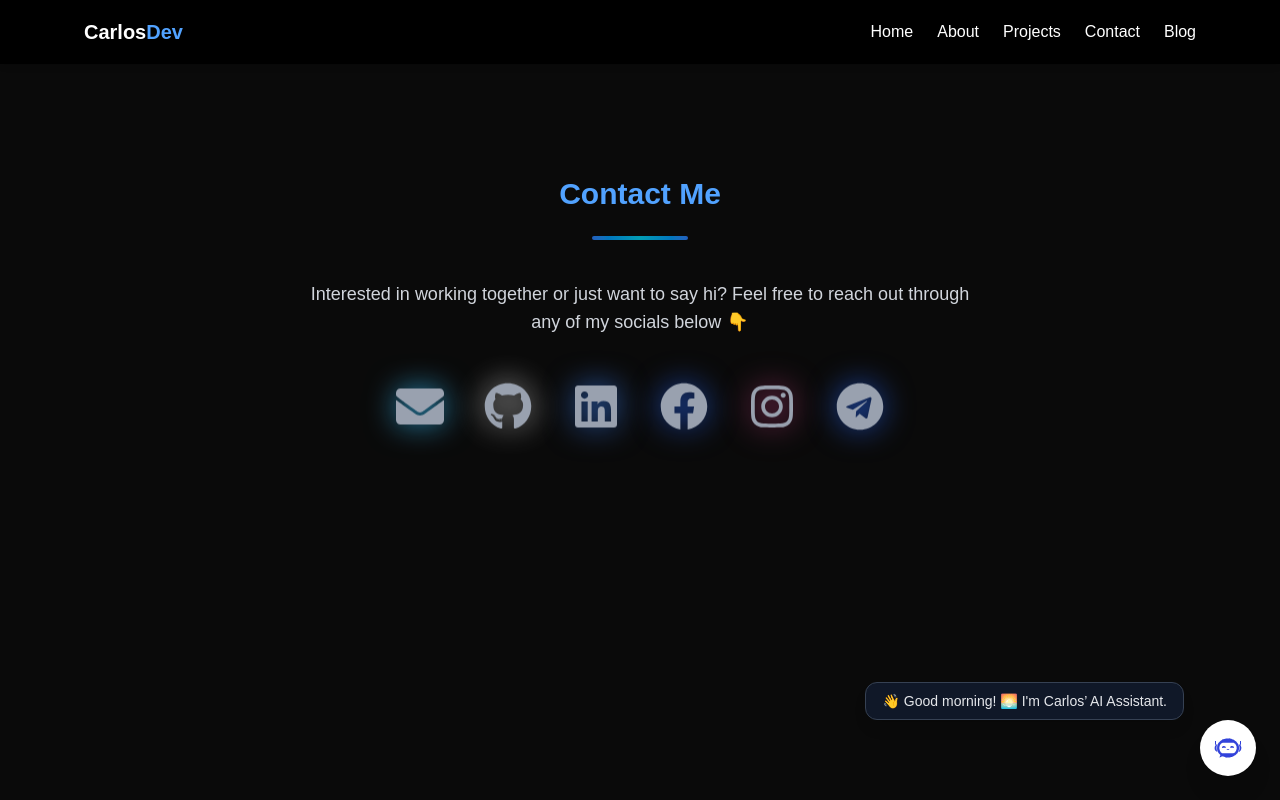
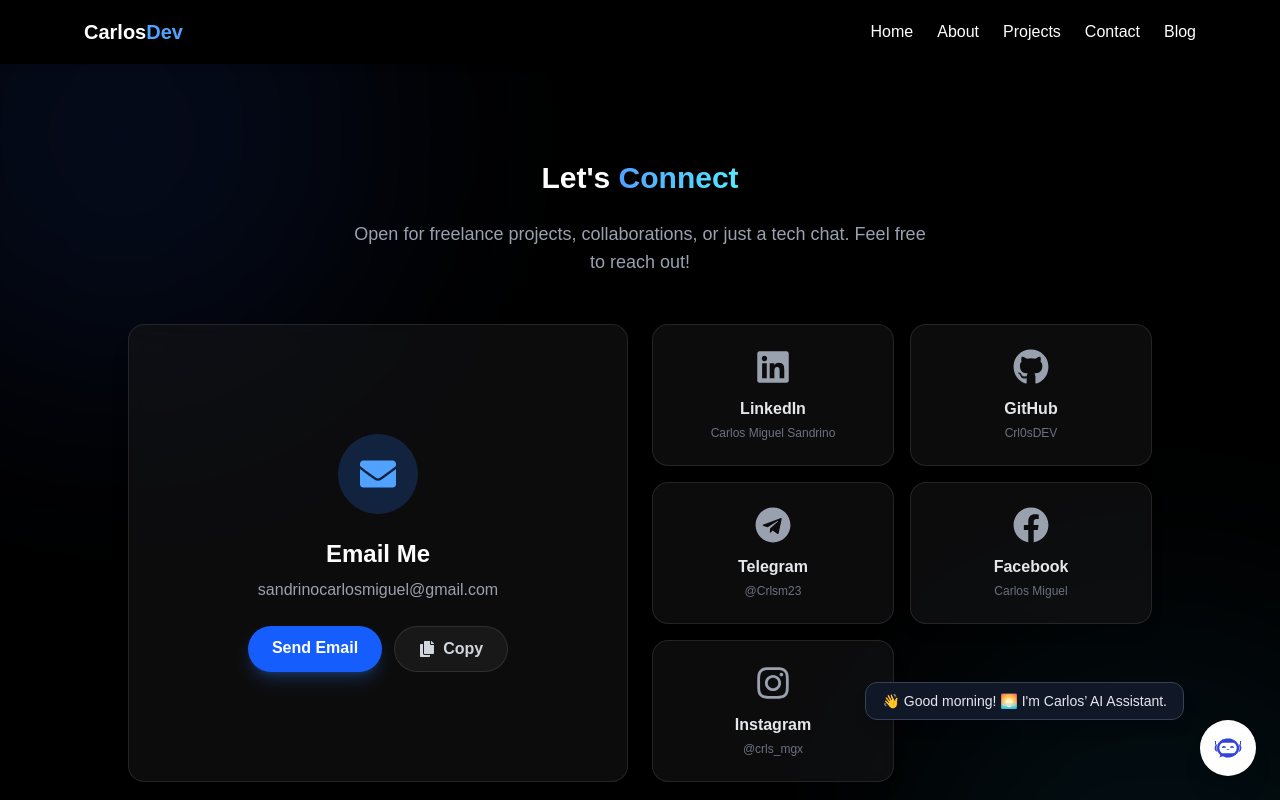
Before and after one commit to Crl0sDEV/Latest-Portfolio-V1, a Next.js app: page /contact in a window 1280 px wide. Shown: the top 800 px of the page. Built offline with nearby package versions, Linux system fonts and the light colour scheme.

Commit message:
Improve UI/UX for Contact page

```diff
--- a/src/app/contact/page.js
+++ b/src/app/contact/page.js
@@ -1,12 +1,6 @@
 import Reveal from "../../components/Reveal";
-import {
-  FaGithub,
-  FaFacebook,
-  FaLinkedin,
-  FaEnvelope,
-  FaInstagram,
-  FaTelegram,
-} from "react-icons/fa";
+import EmailCard from "../../components/EmailCard";
+import SocialLinks from "../../components/SocialLinks";
 
 export const metadata = {
   title: "Contact Me | Carlos Miguel Sandrino",
@@ -15,96 +9,38 @@ export const metadata = {
 
 export default function Contact() {
   return (
-    <section className="relative max-w-5xl mx-auto py-28 px-6 text-center overflow-hidden">
-      {/* Subtle gradient background glow */}
-      <div  />
+    <section className="relative w-full min-h-screen py-24 px-4 md:px-8 bg-black text-white flex flex-col items-center overflow-hidden">
 
+      {/* Background Ambience */}
+      <div className="absolute top-[-20%] left-[-10%] w-[500px] h-[500px] bg-blue-900/20 rounded-full blur-[120px] pointer-events-none" />
+      <div className="absolute bottom-[-20%] right-[-10%] w-[500px] h-[500px] bg-cyan-900/20 rounded-full blur-[120px] pointer-events-none" />
+
+      {/* Header Text */}
+      <div className="relative z-10 text-center mb-12">
         <Reveal>
-        <h1 className="text-3xl font-bold mb-6 text-blue-400">
-          Contact Me
+          <h1 className="text-3xl font-bold mb-6">
+            Let&apos;s <span className="text-transparent bg-clip-text bg-linear-to-r from-blue-400 to-cyan-300">Connect</span>
           </h1>
         </Reveal>
 
-      {/* Animated underline */}
         <Reveal delay={0.2}>
-        <div className="w-24 h-1 mx-auto mb-10 bg-linear-to-r from-blue-500 via-cyan-400 to-blue-500 rounded-full animate-pulse"></div>
-      </Reveal>
-
-      <Reveal delay={0.3}>
-        <p className="text-gray-300 mb-12 max-w-2xl mx-auto text-lg">
-          Interested in working together or just want to say hi?
-          Feel free to reach out through any of my socials below 👇
+          <p className="text-gray-400 text-lg max-w-xl mx-auto">
+            Open for freelance projects, collaborations, or just a tech chat.
+            Feel free to reach out!
           </p>
         </Reveal>
+      </div>
 
-      <Reveal delay={0.5}>
-        <div className="flex flex-wrap justify-center gap-10 text-gray-400">
-          {/* Email */}
-          <a
-            href="mailto:sandrinocarlosmiguel@gmail.com"
-            className="text-5xl hover:text-blue-400 transition transform hover:scale-125 drop-shadow-[0_0_15px_rgba(56,189,248,0.7)] animate-float"
-            title="Email"
-          >
-            <FaEnvelope />
-          </a>
+      {/* Main Grid Content */}
+      <div className="w-full max-w-5xl grid grid-cols-1 md:grid-cols-2 gap-6 relative z-10 pb-20">
 
-          {/* GitHub */}
-          <a
-            href="https://github.com/Crl0sDEV"
-            target="_blank"
-            rel="noopener noreferrer"
-            className="text-5xl hover:text-white transition transform hover:scale-125 drop-shadow-[0_0_15px_rgba(255,255,255,0.7)] animate-float delay-200"
-            title="GitHub"
-          >
-            <FaGithub />
-          </a>
+        {/* Left Side: Email Card */}
+        <EmailCard email="sandrinocarlosmiguel@gmail.com" />
 
-          {/* LinkedIn */}
-          <a
-            href="https://www.linkedin.com/in/sandrino-carlos-miguel"
-            target="_blank"
-            rel="noopener noreferrer"
-            className="text-5xl hover:text-blue-500 transition transform hover:scale-125 drop-shadow-[0_0_15px_rgba(59,130,246,0.7)] animate-float delay-400"
-            title="LinkedIn"
-          >
-            <FaLinkedin />
-          </a>
-
-          {/* Facebook */}
-          <a
-            href="https://www.facebook.com/KreizzyCarl"
-            target="_blank"
-            rel="noopener noreferrer"
-            className="text-5xl hover:text-blue-600 transition transform hover:scale-125 drop-shadow-[0_0_15px_rgba(37,99,235,0.7)] animate-float delay-600"
-            title="Facebook"
-          >
-            <FaFacebook />
-          </a>
-
-          {/* Instagram */}
-          <a
-            href="https://www.instagram.com/crls_mgx"
-            target="_blank"
-            rel="noopener noreferrer"
-            className="text-5xl hover:text-pink-500 transition transform hover:scale-125 drop-shadow-[0_0_15px_rgba(236,72,153,0.7)] animate-float delay-800"
-            title="Instagram"
-          >
-            <FaInstagram />
-          </a>
-          {/* Telegram */}
-          <a
-            href="https://t.me/Crlsm23"
-            target="_blank"
-            rel="noopener noreferrer"
-            className="text-5xl hover:text-blue-600 transition transform hover:scale-125 drop-shadow-[0_0_15px_rgba(37,99,235,0.7)] animate-float delay-600"
-            title="Facebook"
-          >
-            <FaTelegram />
-          </a>
+        {/* Right Side: Social Links Grid */}
+        <SocialLinks />
 
       </div>
-      </Reveal>
-
     </section>
   );
 }
--- /dev/null
+++ b/src/components/EmailCard.jsx
@@ -0,0 +1,51 @@
+"use client";
+
+import { useState } from "react";
+import { FaEnvelope, FaCopy, FaCheck } from "react-icons/fa";
+import Reveal from "./Reveal";
+
+export default function EmailCard({ email }) {
+  const [copied, setCopied] = useState(false);
+
+  const handleCopy = () => {
+    navigator.clipboard.writeText(email);
+    setCopied(true);
+    setTimeout(() => setCopied(false), 2000);
+  };
+
+  return (
+    <Reveal delay={0.3}>
+      <div className="h-full bg-zinc-900/50 backdrop-blur-md border border-white/10 p-8 rounded-2xl flex flex-col justify-center items-center text-center shadow-xl relative overflow-hidden group">
+
+        <div className="absolute inset-0 bg-linear-to-br from-blue-500/10 to-transparent opacity-0 group-hover:opacity-100 transition-opacity duration-500 pointer-events-none" />
+
+        <div className="relative z-10 flex flex-col items-center w-full">
+            <div className="w-20 h-20 bg-blue-500/20 rounded-full flex items-center justify-center text-blue-400 text-4xl mb-6 group-hover:scale-110 transition-transform duration-300">
+            <FaEnvelope />
+            </div>
+
+            <h3 className="text-2xl font-bold text-white mb-2">Email Me</h3>
+            <p className="text-gray-400 mb-6 text-sm md:text-base break-all">
+            {email}
+            </p>
+
+            <div className="flex gap-3 flex-wrap justify-center w-full">
+            <a
+                href={`mailto:${email}`}
+                className="cursor-pointer px-6 py-2.5 bg-blue-600 hover:bg-blue-500 text-white font-semibold rounded-full transition-all shadow-lg shadow-blue-500/25 active:scale-95"
+            >
+                Send Email
+            </a>
+            <button
+                onClick={handleCopy}
+                className="cursor-pointer px-6 py-2.5 bg-white/5 hover:bg-white/10 border border-white/10 text-gray-300 font-semibold rounded-full transition-all flex items-center gap-2 active:scale-95"
+            >
+                {copied ? <FaCheck className="text-green-400" /> : <FaCopy />}
+                {copied ? "Copied!" : "Copy"}
+            </button>
+            </div>
+        </div>
+      </div>
+    </Reveal>
+  );
+}
--- /dev/null
+++ b/src/components/SocialLinks.jsx
@@ -0,0 +1,63 @@
+import Reveal from "./Reveal";
+import { FaGithub, FaFacebook, FaLinkedin, FaInstagram, FaTelegram } from "react-icons/fa";
+
+const socialLinks = [
+  {
+    name: "LinkedIn",
+    icon: <FaLinkedin />,
+    url: "https://www.linkedin.com/in/sandrino-carlos-miguel",
+    color: "group-hover:text-blue-500",
+    username: "Carlos Miguel Sandrino",
+  },
+  {
+    name: "GitHub",
+    icon: <FaGithub />,
+    url: "https://github.com/Crl0sDEV",
+    color: "group-hover:text-white",
+    username: "Crl0sDEV",
+  },
+  {
+    name: "Telegram",
+    icon: <FaTelegram />,
+    url: "https://t.me/Crlsm23",
+    color: "group-hover:text-blue-400",
+    username: "@Crlsm23",
+  },
+  {
+    name: "Facebook",
+    icon: <FaFacebook />,
+    url: "https://www.facebook.com/KreizzyCarl",
+    color: "group-hover:text-blue-600",
+    username: "Carlos Miguel",
+  },
+  {
+    name: "Instagram",
+    icon: <FaInstagram />,
+    url: "https://www.instagram.com/crls_mgx",
+    color: "group-hover:text-pink-500",
+    username: "@crls_mgx",
+  },
+];
+
+export default function SocialLinks() {
+  return (
+    <div className="grid grid-cols-1 sm:grid-cols-2 gap-4">
+      {socialLinks.map((social, index) => (
+        <Reveal key={index} delay={0.4 + index * 0.1}>
+          <a
+            href={social.url}
+            target="_blank"
+            rel="noopener noreferrer"
+            className="group relative bg-zinc-900/50 backdrop-blur-sm border border-white/10 p-6 rounded-2xl flex flex-col items-center hover:bg-white/5 transition-all hover:-translate-y-1 hover:border-blue-500/30 shadow-lg"
+          >
+            <div className={`text-4xl mb-3 transition-colors duration-300 text-gray-400 ${social.color}`}>
+              {social.icon}
+            </div>
+            <h4 className="font-bold text-gray-200">{social.name}</h4>
+            <span className="text-xs text-gray-500 mt-1">{social.username}</span>
+          </a>
+        </Reveal>
+      ))}
+    </div>
+  );
+}
```
Lines whose indentation alone changed are shown as unchanged.
